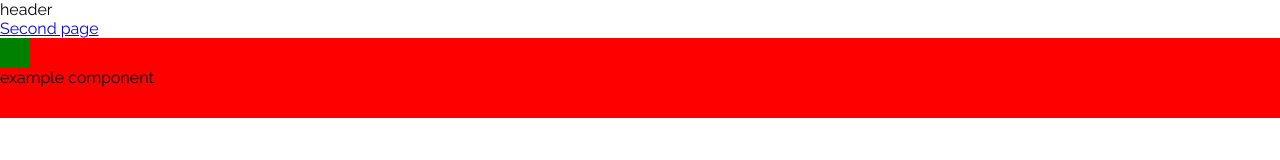
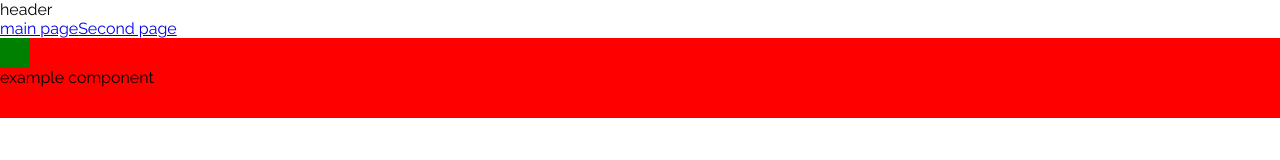
Before and after one commit to Timfts/mobile-first-react-boilerplate, a React app: page / in a window 1280 px wide. Shown: the top 160 px of the page. Built offline with nearby package versions, Linux system fonts and the light colour scheme.

Commit message:
:sparkles: added pre-redering post build

```diff
--- a/package.json
+++ b/package.json
@@ -7,7 +7,11 @@
     "start": "webpack --config webpack/webpack.config.dev.js",
     "dev": "webpack-dev-server --config webpack/webpack.config.dev.js",
     "build": "webpack --config webpack/webpack.config.prod.js",
+    "postbuild": "react-snap",
     "analyze-bundle": "yarn build && webpack-bundle-analyzer --port 4200 dist/stats.json"
+  },
+  "reactSnap": {
+    "source": "dist"
   },
   "author": "Tim Fontes (@Timfts)",
   "license": "ISC",
@@ -25,6 +29,7 @@
     "babel-plugin-module-resolver": "^4.0.0",
     "dotenv-webpack": "^2.0.0",
     "html-webpack-plugin": "^4.3.0",
+    "react-snap": "^1.23.0",
     "source-map-loader": "^1.0.1",
     "tslint": "^6.1.2",
     "typescript": "^3.9.6",
--- a/src/components/App.tsx
+++ b/src/components/App.tsx
@@ -19,6 +19,7 @@ export default function App() {
         <GlobalStyles />
         <div>
           <p>header</p>
+          <Link to="/">main page</Link>
           <Link to="/second-page" >Second page</Link>
         </div>
         <Suspense fallback={<div>loading</div>}>
--- a/src/index.tsx
+++ b/src/index.tsx
@@ -1,6 +1,11 @@
 import React from 'react';
-import ReactDOM from 'react-dom';
+import { hydrate, render } from 'react-dom';
 
 import App from './components/App';
 
-ReactDOM.render(<App />, document.querySelector('#root'));
+const rootElement = document.getElementById("root");
+if (rootElement.hasChildNodes()) {
+  hydrate(<App />, rootElement);
+} else {
+  render(<App />, rootElement);
+}
```
Also changed, not shown: 1 other file (tests, documents, lock files or other folders).
